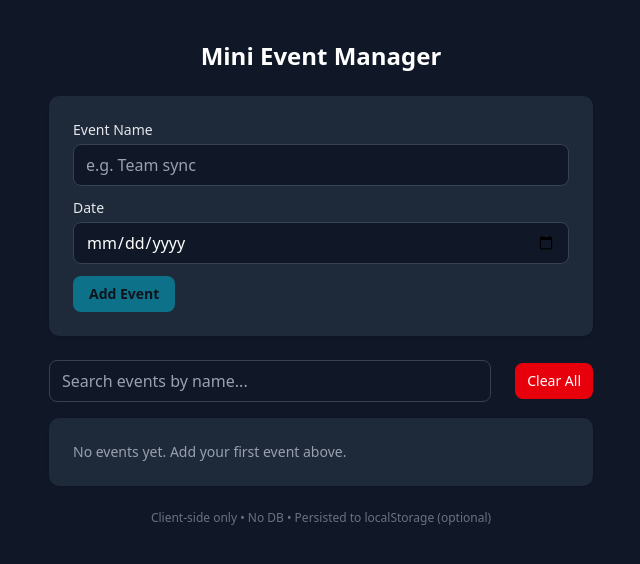
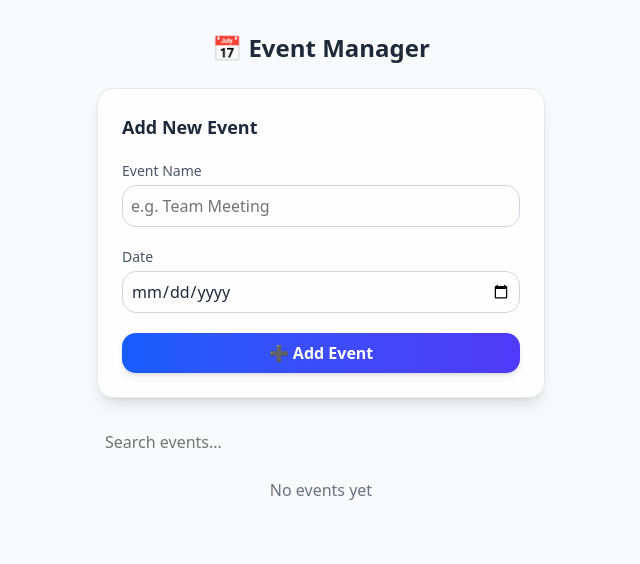
Before and after one commit to anjana732/pycray, a Next.js app in the folder apps/web/: page /events in a window 1280 px wide. Shown: the top 564 px of the page, without its empty margins (319-959 px from the left). Built offline with nearby package versions, Linux system fonts and the light colour scheme.

Commit message:
Update Event form

```diff
--- a/apps/web/app/events/page.tsx
+++ b/apps/web/app/events/page.tsx
@@ -1,207 +1,256 @@
-// apps/web/app/events/page.tsx
+// // apps/web/app/events/page.tsx
+// "use client";
+
+// import React, { useEffect, useMemo, useState } from "react";
+
+// /**
+//  * Mini Event Manager
+//  * - stores events in local state
+//  * - persists to localStorage (key: "pf_events")
+//  * - search filter
+//  */
+
+// /* ---------- Types ---------- */
+// type EventItem = {
+//   id: string;
+//   name: string;
+//   date: string; // ISO yyyy-mm-dd from <input type="date">
+// };
+
+// /* ---------- LocalStorage hook ---------- */
+// function useLocalStorage<T>(key: string, initial: T) {
+//   const [state, setState] = useState<T>(() => {
+//     try {
+//       if (typeof window === "undefined") return initial;
+//       const raw = localStorage.getItem(key);
+//       return raw ? (JSON.parse(raw) as T) : initial;
+//     } catch {
+//       return initial;
+//     }
+//   });
+
+//   useEffect(() => {
+//     try {
+//       localStorage.setItem(key, JSON.stringify(state));
+//     } catch {
+//       // ignore write errors (e.g., quota)
+//     }
+//   }, [key, state]);
+
+//   return [state, setState] as const;
+// }
+
+// /* ---------- Small helpers ---------- */
+// const id = () => Date.now().toString();
+
+// function formatDate(inputIso: string) {
+//   try {
+//     const d = new Date(inputIso + "T00:00:00");
+//     return d.toLocaleDateString(undefined, { year: "numeric", month: "short", day: "numeric" });
+//   } catch {
+//     return inputIso;
+//   }
+// }
+
+// /* ---------- Components ---------- */
+
+// function EventForm({ onAdd }: { onAdd: (ev: EventItem) => void }) {
+//   const [name, setName] = useState("");
+//   const [date, setDate] = useState("");
+
+//   const canSubmit = name.trim().length > 0 && date.trim().length > 0;
+
+//   function handleSubmit(e: React.FormEvent) {
+//     e.preventDefault();
+//     if (!canSubmit) return;
+//     onAdd({ id: id(), name: name.trim(), date });
+//     setName("");
+//     setDate("");
+//   }
+
+//   return (
+//     <form onSubmit={handleSubmit} className="space-y-3">
+//       <div>
+//         <label className="block text-sm font-medium text-gray-200">Event Name</label>
+//         <input
+//           type="text"
+//           value={name}
+//           onChange={(e) => setName(e.target.value)}
+//           required
+//           placeholder="e.g. Team sync"
+//           className="mt-1 block w-full rounded-md border border-gray-700 bg-gray-900 px-3 py-2 text-white placeholder-gray-400 focus:ring-2 focus:ring-cyan-400"
+//         />
+//       </div>
+
+//       <div>
+//         <label className="block text-sm font-medium text-gray-200">Date</label>
+//         <input
+//           type="date"
+//           value={date}
+//           onChange={(e) => setDate(e.target.value)}
+//           required
+//           className="mt-1 block w-full rounded-md border border-gray-700 bg-gray-900 px-3 py-2 text-white placeholder-gray-400 focus:ring-2 focus:ring-cyan-400"
+//         />
+//       </div>
+
+//       <div>
+//         <button
+//           type="submit"
+//           disabled={!canSubmit}
+//           className="inline-flex items-center justify-center rounded-md bg-cyan-500 px-4 py-2 text-sm font-semibold text-black disabled:opacity-50"
+//         >
+//           Add Event
+//         </button>
+//       </div>
+//     </form>
+//   );
+// }
+
+// function EventList({
+//   events,
+//   onDelete,
+// }: {
+//   events: EventItem[];
+//   onDelete: (id: string) => void;
+// }) {
+//   if (!events.length) {
+//     return <p className="text-sm text-gray-400">No events yet. Add your first event above.</p>;
+//   }
+
+//   return (
+//     <ul className="space-y-2">
+//       {events.map((ev) => (
+//         <li
+//           key={ev.id}
+//           className="flex items-center justify-between rounded-md border border-gray-700 bg-gray-850 px-4 py-3"
+//         >
+//           <div>
+//             <div className="text-sm font-medium text-gray-100">{ev.name}</div>
+//             <div className="text-xs text-gray-400">{formatDate(ev.date)}</div>
+//           </div>
+
+//           <button
+//             onClick={() => onDelete(ev.id)}
+//             className="ml-4 rounded-md px-3 py-1 text-sm font-medium text-red-400 hover:text-red-300"
+//           >
+//             Delete
+//           </button>
+//         </li>
+//       ))}
+//     </ul>
+//   );
+// }
+
+// /* ---------- Page (main) ---------- */
+
+// export default function EventsPage() {
+//   // persist across reloads (bonus)
+//   const [events, setEvents] = useLocalStorage<EventItem[]>("pf_events", []);
+//   const [query, setQuery] = useState("");
+
+//   const handleAdd = (ev: EventItem) => {
+//     setEvents((prev) => [ev, ...prev]); // newest at top
+//   };
+
+//   const handleDelete = (id: string) => {
+//     setEvents((prev) => prev.filter((p) => p.id !== id));
+//   };
+
+//   const filtered = useMemo(() => {
+//     const q = query.trim().toLowerCase();
+//     if (!q) return events;
+//     return events.filter((e) => e.name.toLowerCase().includes(q));
+//   }, [events, query]);
+
+//   return (
+//     <main className="min-h-screen bg-gray-900 py-10">
+//       <div className="mx-auto max-w-xl px-4">
+//         <h1 className="mb-6 text-center text-2xl font-bold text-white">Mini Event Manager</h1>
+
+//         <section className="mb-6 rounded-lg bg-gray-800 p-6 shadow">
+//           <EventForm onAdd={handleAdd} />
+//         </section>
+
+//         <section className="mb-4 flex items-center justify-between gap-4">
+//           <div className="flex-1">
+//             <input
+//               type="search"
+//               value={query}
+//               onChange={(e) => setQuery(e.target.value)}
+//               placeholder="Search events by name..."
+//               className="w-full rounded-md border border-gray-700 bg-gray-900 px-3 py-2 text-white placeholder-gray-400 focus:ring-2 focus:ring-cyan-400"
+//             />
+//           </div>
+//           <div>
+//             <button
+//               onClick={() => {
+//                 setEvents([]);
+//                 setQuery("");
+//               }}
+//               className="ml-2 rounded-md bg-red-600 px-3 py-2 text-sm font-medium text-white"
+//             >
+//               Clear All
+//             </button>
+//           </div>
+//         </section>
+
+//         <section className="rounded-lg bg-gray-800 p-6 shadow">
+//           <EventList events={filtered} onDelete={handleDelete} />
+//         </section>
+
+//         <p className="mt-6 text-center text-xs text-gray-500">
+//           Client-side only • No DB • Persisted to localStorage (optional)
+//         </p>
+//       </div>
+//     </main>
+//   );
+// }
+
+
 "use client";
 
-import React, { useEffect, useMemo, useState } from "react";
+import { useEffect, useState } from "react";
+import { useEventStore } from "../../store/eventStore";
+import EventForm from "../../components/EventForm";
+import EventList from "../../components/EventList";
 
-/**
- * Mini Event Manager
- * - stores events in local state
- * - persists to localStorage (key: "pf_events")
- * - search filter
- */
+export default function EventsPage() {
+  const { events, setEvents } = useEventStore();
+  const [search, setSearch] = useState("");
 
-/* ---------- Types ---------- */
-type EventItem = {
-  id: string;
-  name: string;
-  date: string; // ISO yyyy-mm-dd from <input type="date">
-};
+  // Load from localStorage on mount
+  useEffect(() => {
+    const stored = localStorage.getItem("events");
+    if (stored) {
+      setEvents(JSON.parse(stored));
+    }
+  }, [setEvents]);
 
-/* ---------- LocalStorage hook ---------- */
-function useLocalStorage<T>(key: string, initial: T) {
-  const [state, setState] = useState<T>(() => {
-    try {
-      if (typeof window === "undefined") return initial;
-      const raw = localStorage.getItem(key);
-      return raw ? (JSON.parse(raw) as T) : initial;
-    } catch {
-      return initial;
-    }
-  });
-
+  // Save to localStorage whenever events change
   useEffect(() => {
-    try {
-      localStorage.setItem(key, JSON.stringify(state));
-    } catch {
-      // ignore write errors (e.g., quota)
-    }
-  }, [key, state]);
-
-  return [state, setState] as const;
-}
-
-/* ---------- Small helpers ---------- */
-const id = () => Date.now().toString();
-
-function formatDate(inputIso: string) {
-  try {
-    const d = new Date(inputIso + "T00:00:00");
-    return d.toLocaleDateString(undefined, { year: "numeric", month: "short", day: "numeric" });
-  } catch {
-    return inputIso;
-  }
-}
-
-/* ---------- Components ---------- */
-
-function EventForm({ onAdd }: { onAdd: (ev: EventItem) => void }) {
-  const [name, setName] = useState("");
-  const [date, setDate] = useState("");
-
-  const canSubmit = name.trim().length > 0 && date.trim().length > 0;
-
-  function handleSubmit(e: React.FormEvent) {
-    e.preventDefault();
-    if (!canSubmit) return;
-    onAdd({ id: id(), name: name.trim(), date });
-    setName("");
-    setDate("");
-  }
+    localStorage.setItem("events", JSON.stringify(events));
+  }, [events]);
 
   return (
-    <form onSubmit={handleSubmit} className="space-y-3">
-      <div>
-        <label className="block text-sm font-medium text-gray-200">Event Name</label>
+    <div className="min-h-screen bg-gray-50 flex flex-col items-center px-4 py-8">
+      <h1 className="text-2xl font-bold mb-6 text-gray-800">📅 Event Manager</h1>
+
+      {/* Form */}
+      <EventForm />
+
+      {/* Search */}
+      <div className="w-full max-w-md mt-6">
         <input
           type="text"
-          value={name}
-          onChange={(e) => setName(e.target.value)}
-          required
-          placeholder="e.g. Team sync"
-          className="mt-1 block w-full rounded-md border border-gray-700 bg-gray-900 px-3 py-2 text-white placeholder-gray-400 focus:ring-2 focus:ring-cyan-400"
+          value={search}
+          onChange={(e) => setSearch(e.target.value)}
+          placeholder="Search events..."
+          className="w-full rounded-lg border-gray-300 focus:border-blue-500 focus:ring-blue-500 p-2"
         />
       </div>
 
-      <div>
-        <label className="block text-sm font-medium text-gray-200">Date</label>
-        <input
-          type="date"
-          value={date}
-          onChange={(e) => setDate(e.target.value)}
-          required
-          className="mt-1 block w-full rounded-md border border-gray-700 bg-gray-900 px-3 py-2 text-white placeholder-gray-400 focus:ring-2 focus:ring-cyan-400"
-        />
-      </div>
-
-      <div>
-        <button
-          type="submit"
-          disabled={!canSubmit}
-          className="inline-flex items-center justify-center rounded-md bg-cyan-500 px-4 py-2 text-sm font-semibold text-black disabled:opacity-50"
-        >
-          Add Event
-        </button>
-      </div>
-    </form>
+      {/* List */}
+      <EventList search={search} />
+    </div>
   );
 }
-
-function EventList({
-  events,
-  onDelete,
-}: {
-  events: EventItem[];
-  onDelete: (id: string) => void;
-}) {
-  if (!events.length) {
-    return <p className="text-sm text-gray-400">No events yet. Add your first event above.</p>;
-  }
-
-  return (
-    <ul className="space-y-2">
-      {events.map((ev) => (
-        <li
-          key={ev.id}
-          className="flex items-center justify-between rounded-md border border-gray-700 bg-gray-850 px-4 py-3"
-        >
-          <div>
-            <div className="text-sm font-medium text-gray-100">{ev.name}</div>
-            <div className="text-xs text-gray-400">{formatDate(ev.date)}</div>
-          </div>
-
-          <button
-            onClick={() => onDelete(ev.id)}
-            className="ml-4 rounded-md px-3 py-1 text-sm font-medium text-red-400 hover:text-red-300"
-          >
-            Delete
-          </button>
-        </li>
-      ))}
-    </ul>
-  );
-}
-
-/* ---------- Page (main) ---------- */
-
-export default function EventsPage() {
-  // persist across reloads (bonus)
-  const [events, setEvents] = useLocalStorage<EventItem[]>("pf_events", []);
-  const [query, setQuery] = useState("");
-
-  const handleAdd = (ev: EventItem) => {
-    setEvents((prev) => [ev, ...prev]); // newest at top
-  };
-
-  const handleDelete = (id: string) => {
-    setEvents((prev) => prev.filter((p) => p.id !== id));
-  };
-
-  const filtered = useMemo(() => {
-    const q = query.trim().toLowerCase();
-    if (!q) return events;
-    return events.filter((e) => e.name.toLowerCase().includes(q));
-  }, [events, query]);
-
-  return (
-    <main className="min-h-screen bg-gray-900 py-10">
-      <div className="mx-auto max-w-xl px-4">
-        <h1 className="mb-6 text-center text-2xl font-bold text-white">Mini Event Manager</h1>
-
-        <section className="mb-6 rounded-lg bg-gray-800 p-6 shadow">
-          <EventForm onAdd={handleAdd} />
-        </section>
-
-        <section className="mb-4 flex items-center justify-between gap-4">
-          <div className="flex-1">
-            <input
-              type="search"
-              value={query}
-              onChange={(e) => setQuery(e.target.value)}
-              placeholder="Search events by name..."
-              className="w-full rounded-md border border-gray-700 bg-gray-900 px-3 py-2 text-white placeholder-gray-400 focus:ring-2 focus:ring-cyan-400"
-            />
-          </div>
-          <div>
-            <button
-              onClick={() => {
-                setEvents([]);
-                setQuery("");
-              }}
-              className="ml-2 rounded-md bg-red-600 px-3 py-2 text-sm font-medium text-white"
-            >
-              Clear All
-            </button>
-          </div>
-        </section>
-
-        <section className="rounded-lg bg-gray-800 p-6 shadow">
-          <EventList events={filtered} onDelete={handleDelete} />
-        </section>
-
-        <p className="mt-6 text-center text-xs text-gray-500">
-          Client-side only • No DB • Persisted to localStorage (optional)
-        </p>
-      </div>
-    </main>
-  );
-}
--- a/apps/web/components/EventForm.tsx
+++ b/apps/web/components/EventForm.tsx
@@ -1,3 +1,57 @@
+// "use client";
+
+// import { useForm } from "react-hook-form";
+// import { useEventStore } from "../store/eventStore";
+
+// type EventFormValues = {
+//   name: string;
+//   date: string;
+// };
+
+// export default function EventForm() {
+//   const { addEvent } = useEventStore();
+//   const { register, handleSubmit, reset } = useForm<EventFormValues>();
+
+//   const onSubmit = (data: EventFormValues) => {
+//     addEvent({ name: data.name, date: data.date });
+//     reset();
+//   };
+
+//   return (
+//     <form
+//       onSubmit={handleSubmit(onSubmit)}
+//       className="w-full max-w-md bg-white rounded-xl shadow-md p-6 space-y-4"
+//     >
+//       <div>
+//         <label className="block text-sm font-medium mb-1">Event Name</label>
+//         <input
+//           {...register("name", { required: true })}
+//           type="text"
+//           placeholder="Enter event name"
+//           className="w-full rounded-lg border-gray-300 focus:border-blue-500 focus:ring-blue-500 p-2"
+//         />
+//       </div>
+
+//       <div>
+//         <label className="block text-sm font-medium mb-1">Date</label>
+//         <input
+//           {...register("date", { required: true })}
+//           type="date"
+//           className="w-full rounded-lg border-gray-300 focus:border-blue-500 focus:ring-blue-500 p-2"
+//         />
+//       </div>
+
+//       <button
+//         type="submit"
+//         className="w-full bg-blue-600 text-white font-semibold py-2 rounded-lg hover:bg-blue-700 transition"
+//       >
+//         Add Event
+//       </button>
+//     </form>
+//   );
+// }
+
+
 "use client";
 
 import { useForm } from "react-hook-form";
@@ -20,32 +74,34 @@ export default function EventForm() {
   return (
     <form
       onSubmit={handleSubmit(onSubmit)}
-      className="w-full max-w-md bg-white rounded-xl shadow-md p-6 space-y-4"
+      className="w-full max-w-md bg-white/80 backdrop-blur-md rounded-2xl shadow-lg p-6 space-y-5 border border-gray-200"
     >
-      <div>
-        <label className="block text-sm font-medium mb-1">Event Name</label>
+      <h2 className="text-lg font-semibold text-gray-800">Add New Event</h2>
+
+      <div className="space-y-1">
+        <label className="block text-sm font-medium text-gray-600">Event Name</label>
         <input
           {...register("name", { required: true })}
           type="text"
-          placeholder="Enter event name"
-          className="w-full rounded-lg border-gray-300 focus:border-blue-500 focus:ring-blue-500 p-2"
+          placeholder="e.g. Team Meeting"
+          className="w-full rounded-xl border border-gray-300 focus:border-blue-500 focus:ring-2 focus:ring-blue-500 p-2 text-gray-800 transition"
         />
       </div>
 
-      <div>
-        <label className="block text-sm font-medium mb-1">Date</label>
+      <div className="space-y-1">
+        <label className="block text-sm font-medium text-gray-600">Date</label>
         <input
           {...register("date", { required: true })}
           type="date"
-          className="w-full rounded-lg border-gray-300 focus:border-blue-500 focus:ring-blue-500 p-2"
+          className="w-full rounded-xl border border-gray-300 focus:border-blue-500 focus:ring-2 focus:ring-blue-500 p-2 text-gray-800 transition"
         />
       </div>
 
       <button
         type="submit"
-        className="w-full bg-blue-600 text-white font-semibold py-2 rounded-lg hover:bg-blue-700 transition"
+        className="w-full bg-gradient-to-r from-blue-600 to-indigo-600 text-white font-semibold py-2 rounded-xl hover:opacity-90 transition-all duration-200 shadow-md"
       >
-        Add Event
+        ➕ Add Event
       </button>
     </form>
   );
```
